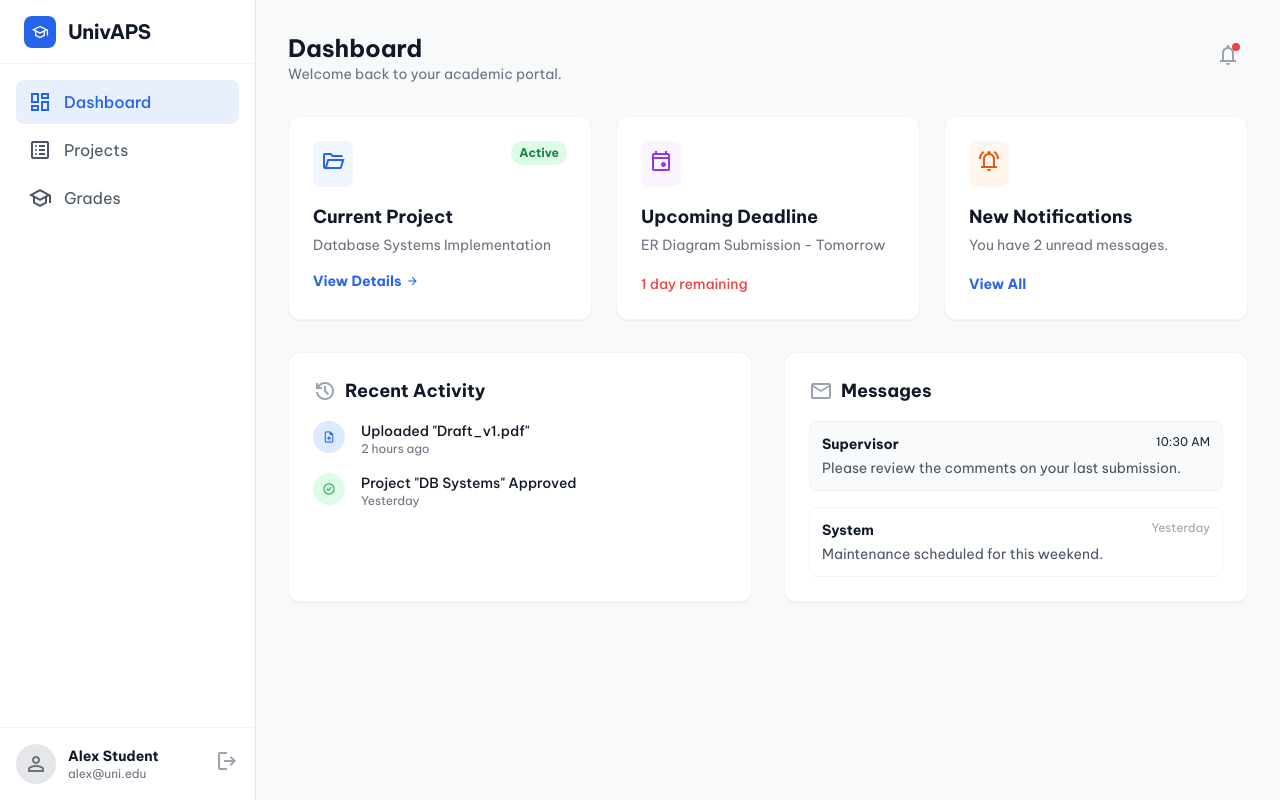
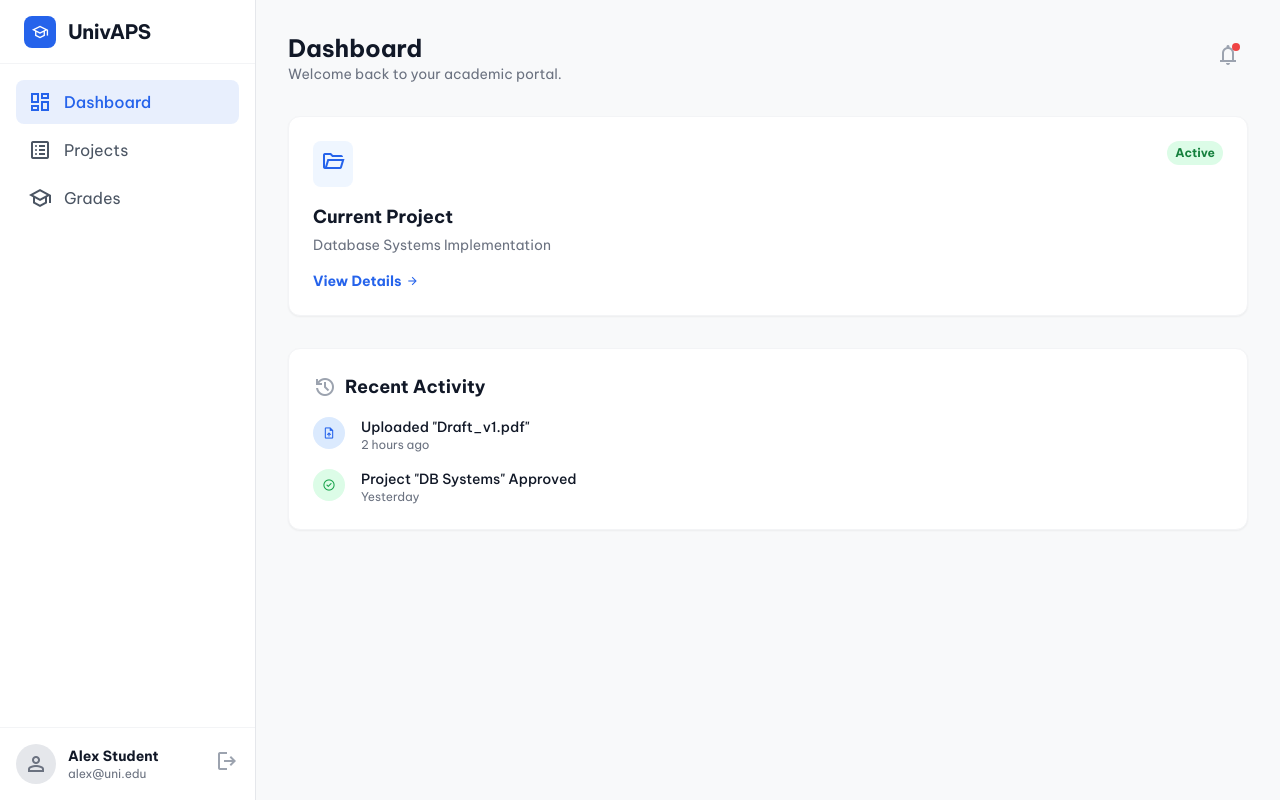
Before and after one commit to EfeHasNoLuck/database_app, a Flask app: page /student_dashboard in a window 1280 px wide. Run offline with Flask 3, Linux system fonts and the light colour scheme; some libraries are stand-ins or nearby versions.

Commit message:
student dashboard sadeleşti

```diff
--- a/templates/student_dashboard.html
+++ b/templates/student_dashboard.html
@@ -94,7 +94,7 @@
         </header>
 
         <!-- Stats Overview -->
-        <div class="grid grid-cols-1 md:grid-cols-3 gap-6 mb-8">
+        <div class="mb-8">
             <!-- Active Project Card -->
             <div class="bg-surface p-6 rounded-xl shadow-sm border border-gray-100">
                 <div class="flex items-start justify-between mb-4">
@@ -110,34 +110,10 @@
                     View Details <span class="material-symbols-outlined text-sm">arrow_forward</span>
                 </a>
             </div>
-
-            <!-- Deadlines Card -->
-            <div class="bg-surface p-6 rounded-xl shadow-sm border border-gray-100">
-                <div class="flex items-start justify-between mb-4">
-                    <div class="p-2 bg-purple-50 text-purple-600 rounded-lg">
-                        <span class="material-symbols-outlined">event</span>
-                    </div>
-                </div>
-                <h3 class="text-lg font-bold text-gray-900 mb-1">Upcoming Deadline</h3>
-                <p class="text-gray-500 text-sm mb-4">ER Diagram Submission - Tomorrow</p>
-                <span class="text-sm text-red-500 font-medium">1 day remaining</span>
-            </div>
-
-            <!-- Notification Summary -->
-            <div class="bg-surface p-6 rounded-xl shadow-sm border border-gray-100">
-                <div class="flex items-start justify-between mb-4">
-                    <div class="p-2 bg-orange-50 text-orange-600 rounded-lg">
-                        <span class="material-symbols-outlined">notifications_active</span>
-                    </div>
-                </div>
-                <h3 class="text-lg font-bold text-gray-900 mb-1">New Notifications</h3>
-                <p class="text-gray-500 text-sm mb-4">You have 2 unread messages.</p>
-                <a href="#" class="text-primary text-sm font-semibold hover:underline">View All</a>
-            </div>
         </div>
 
-        <!-- Recent Activity & Notifications -->
-        <div class="grid grid-cols-1 lg:grid-cols-2 gap-8">
+        <!-- Recent Activity -->
+        <div class="grid grid-cols-1 gap-8">
             <!-- Activity Log -->
             <section class="bg-surface rounded-xl shadow-sm border border-gray-100 p-6">
                 <h2 class="text-lg font-bold text-gray-900 mb-4 flex items-center gap-2">
@@ -167,30 +143,6 @@
                     </div>
                 </div>
             </section>
-
-            <!-- Notifications List -->
-            <section class="bg-surface rounded-xl shadow-sm border border-gray-100 p-6">
-                <h2 class="text-lg font-bold text-gray-900 mb-4 flex items-center gap-2">
-                    <span class="material-symbols-outlined text-gray-400">mail</span>
-                    Messages
-                </h2>
-                <div class="space-y-4">
-                    <div class="p-3 bg-gray-50 rounded-lg border border-gray-100">
-                        <div class="flex justify-between items-start mb-1">
-                            <span class="text-sm font-bold text-gray-900">Supervisor</span>
-                            <span class="text-xs text-text-muted">10:30 AM</span>
-                        </div>
-                        <p class="text-sm text-gray-600">Please review the comments on your last submission.</p>
-                    </div>
-                    <div class="p-3 bg-white rounded-lg border border-gray-100">
-                        <div class="flex justify-between items-start mb-1">
-                            <span class="text-sm font-bold text-gray-900">System</span>
-                            <span class="text-xs text-gray-400">Yesterday</span>
-                        </div>
-                        <p class="text-sm text-gray-600">Maintenance scheduled for this weekend.</p>
-                    </div>
-                </div>
-            </section>
         </div>
     </main>
 </body>
```
